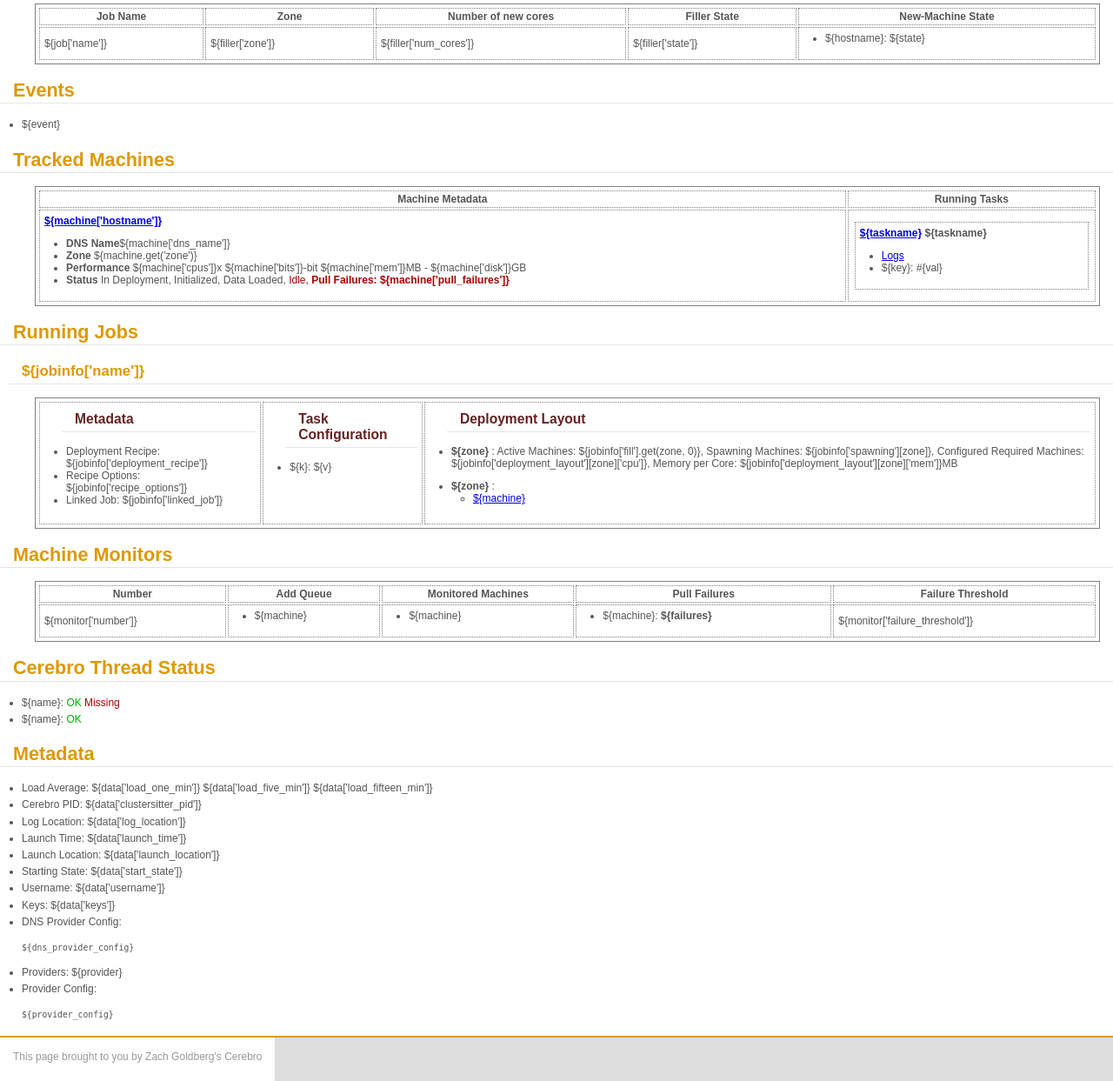
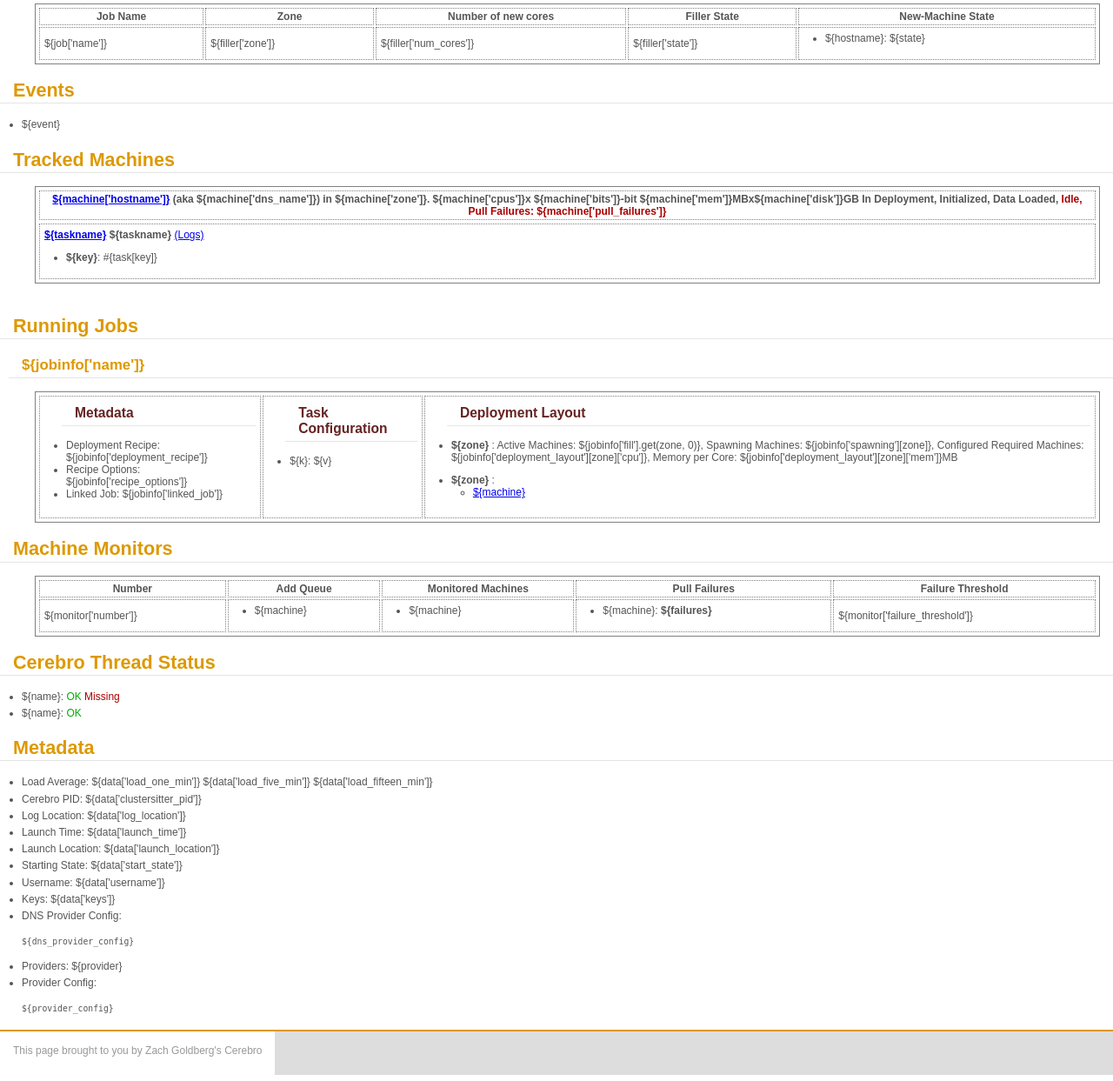
Before and after one commit to ZachGoldberg/Cerebro, a Python web app: template templates/cluster_overview.html in a window 1280 px wide. Shown: the part 158-1401 px from the top of the page at 87% size. Run offline with Jinja, Linux system fonts and the light colour scheme; the template is opened without the code that fills it, so the values that code supplies are empty.

Commit message:
Update cluster tempalte to scale to more tasks per machine

```diff
--- a/templates/cluster_overview.html
+++ b/templates/cluster_overview.html
@@ -328,34 +328,13 @@ ul
     </p>
     <h2>Tracked Machines</h2>
     <p>
+    <?py for machine in data['machines']: ?>
+    <a name='${machine['repr']}' />
     <table>
       <tr>
-        <th>
-          Machine Metadata
-        </th>
-        <th>
-          Running Tasks
-        </th>
-      </tr>
-    <?py for machine in data['machines']: ?>
-      <a name='${machine['repr']}'>
-      <tr>
-        <td valign='top'>
-          <a href='${machine['url']}'><b>${machine['hostname']}</b></a>
-          <ul>
-            <li>
-              <b>DNS Name</b>${machine['dns_name']}
-            </li>
-            <li>
-              <b>Zone</b> ${machine.get('zone')}
-            </li>
-            <li>
-              <b>Performance</b> ${machine['cpus']}x
-          ${machine['bits']}-bit ${machine['mem']}MB -
-          ${machine['disk']}GB
-              </li>
-            <li>
-              <b>Status</b>
+	<th colspan='4'>
+	  <a href='${machine['url']}'><b>${machine['hostname']}</b></a> (aka ${machine['dns_name']}) in
+	  ${machine['zone']}.  ${machine['cpus']}x ${machine['bits']}-bit ${machine['mem']}MBx${machine['disk']}GB
 	  <?py if machine['is_in_deployment']: ?>
 	  In Deployment,
 	  <?py #endif ?>
@@ -371,38 +350,40 @@ ul
 	  <?py if machine['pull_failures']: ?>
 	  <font color='#A00'><b>Pull Failures: ${machine['pull_failures']}</b></font>
 	  <?py #endif ?>
-            </li>
-          </ul>
-        </td>
-        <td>
-          <table style="border: 0px; padding: 0px">
+        </th>
+      </tr>
+      <?py count = 0 ?>
       <tr>
 	<?py for taskname, task in machine['tasks'].items(): ?>
+	<?py if count % 5 == 0: ?>
+          </tr><tr>
+	<?py #endif ?>
+	<?py count += 1?>
 	<td valign='top'>
 	  <?py if 'stats_page' in task: ?>
 	  <b><a href='${task['stats_page']}'>${taskname}</a></b>
 	  <?py else: ?>
 	  <b>${taskname}</b>
 	  <?py #endif ?>
+	  <?py if 'stats_page' in task: ?>
+	  <a href="${task['logs_page']}">(Logs)</a>
+	  <?py #endif ?>
+	  <br>
+	  <?py keys = task.keys() ?>
+	  <?py keys.sort() ?>
 	  <ul>
-                <?py if 'stats_page' in task: ?>
+	    <?py for key in keys: ?>
 	    <li>
-                  <a href="${task['logs_page']}">Logs</a>
+	      <b>${key}</b>: #{task[key]}
 	    </li>
-                <?py #endif ?>
-                <?py for key, val in task.items(): ?>
-                <li>${key}: #{val}</li>
 	    <?py #endfor ?>
 	  </ul>
 	</td>
 	<?py #endfor ?>
       </tr>
     </table>
-        </td>
-      </tr>
+    <br>
     <?py #endfor ?>
-    </table>
-    </p>
     <h2>Running Jobs</h2>
     <?py for jobinfo in data['jobs']: ?>
     <h3>${jobinfo['name']}</h3>
```
Lines whose indentation alone changed are shown as unchanged.
